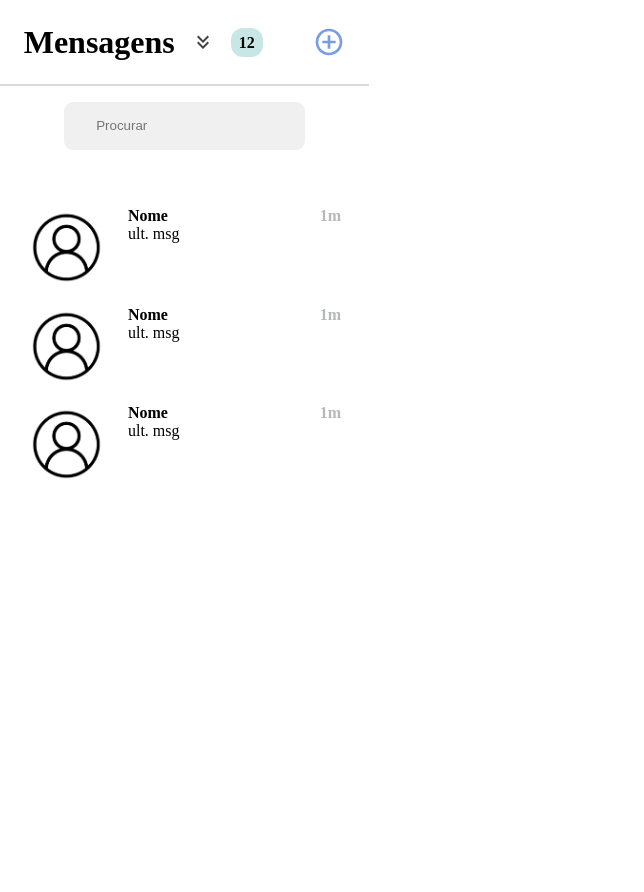
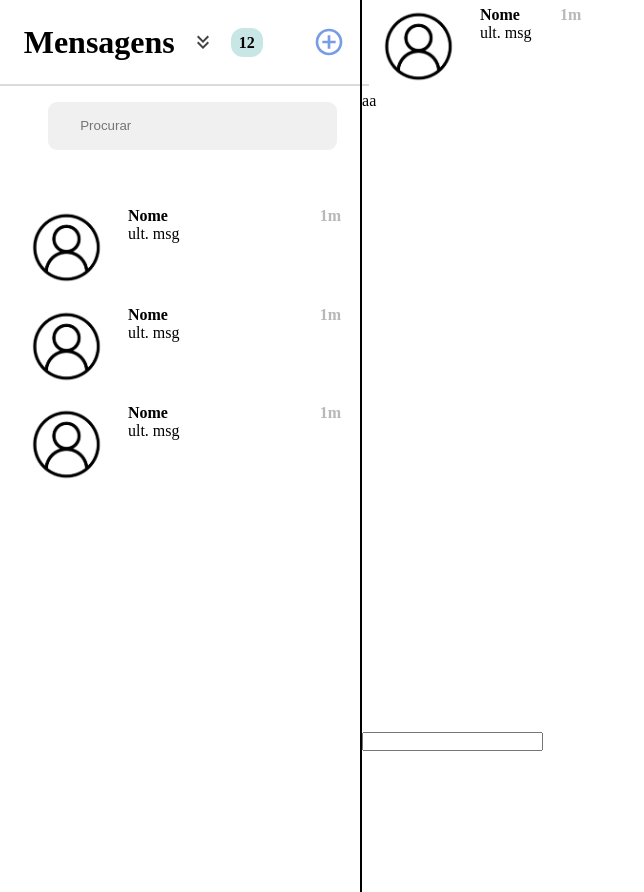
Before and after one commit to FernandesLR/Frontend-liveChat, a React (Vite) app: page / in a window 1280 px wide. Shown: the whole page, without its empty margins (0-644 px from the left). Before the commit the page ends 800 px from the top, so only its background shows below. Built offline with nearby package versions, Linux system fonts and the light colour scheme.

Commit message:
Add: componente DisplayChat e RightSide

```diff
--- a/src/App.css
+++ b/src/App.css
@@ -17,7 +17,7 @@
     align-items: center;
     border-bottom: 2px solid rgb(219, 219, 219);
 }
-.header
+
 
 
 .qtdMsg{
@@ -31,8 +31,9 @@
 }
 
 .searchbar{
-    margin : 1rem 4rem;
+    margin : 1rem 3rem;
     padding: 5% 10%;
+    width: 70%;
     background-color: rgb(240, 240, 240);
     border: none;
     border-radius: 9px;
@@ -66,3 +67,17 @@
     margin-left: auto;
     padding-right: 0.6rem;
 }
+
+.rightSide{
+    display: grid;
+    margin-left: 3%;
+    border-left: 2px solid black;
+}
+
+.displayChat{
+    height: 100vh;
+}
+
+.chat{
+    height: 80vh;
+}
--- a/src/App.jsx
+++ b/src/App.jsx
@@ -1,10 +1,12 @@
 import './App.css'
 import { LeftSide } from './component/LeftSide'
+import { RightSide } from './component/RightSide'
 function App() {
 
   return (
     <div className='display'>
       <LeftSide />
+      <RightSide />
     </div>
   )
 }
--- /dev/null
+++ b/src/component/DisplayChat.jsx
@@ -0,0 +1,13 @@
+
+
+export function DisplayChat(){
+    return(
+        <div className="displayChat">
+            <div className="chat">
+                aa
+            </div>
+            <input type="text" />
+        </div>
+
+    )
+}
--- /dev/null
+++ b/src/component/RightSide.jsx
@@ -0,0 +1,11 @@
+import { UserRow } from "./UserRow"
+import { DisplayChat } from "./DisplayChat"
+export function RightSide(){
+    return(
+        <div className="rightSide">
+            <UserRow/>
+            <DisplayChat />
+        </div>
+
+    )
+}
--- a/src/component/UserRow.jsx
+++ b/src/component/UserRow.jsx
@@ -1,8 +1,16 @@
+import { useState } from 'react';
 import avatar from '../assets/avatar.png'
 
+
 export function UserRow(){
-    return(
-        <div className="row">
+    const [bgColor, setBgColor] = useState('transparent'); // Inicialmente transparente
+
+    return (
+        <div
+            className="row"
+            onClick={() => setBgColor('#f6f6fe')}  // Muda a cor de fundo ao clicar
+            style={{ backgroundColor: bgColor }}  // Aplica o bgColor do estado como cor de fundo
+        >
             <img src={avatar} alt="" style={{width: "5rem", borderRadius: "6px" }}/>
 
             <div className="name-msg">
```
